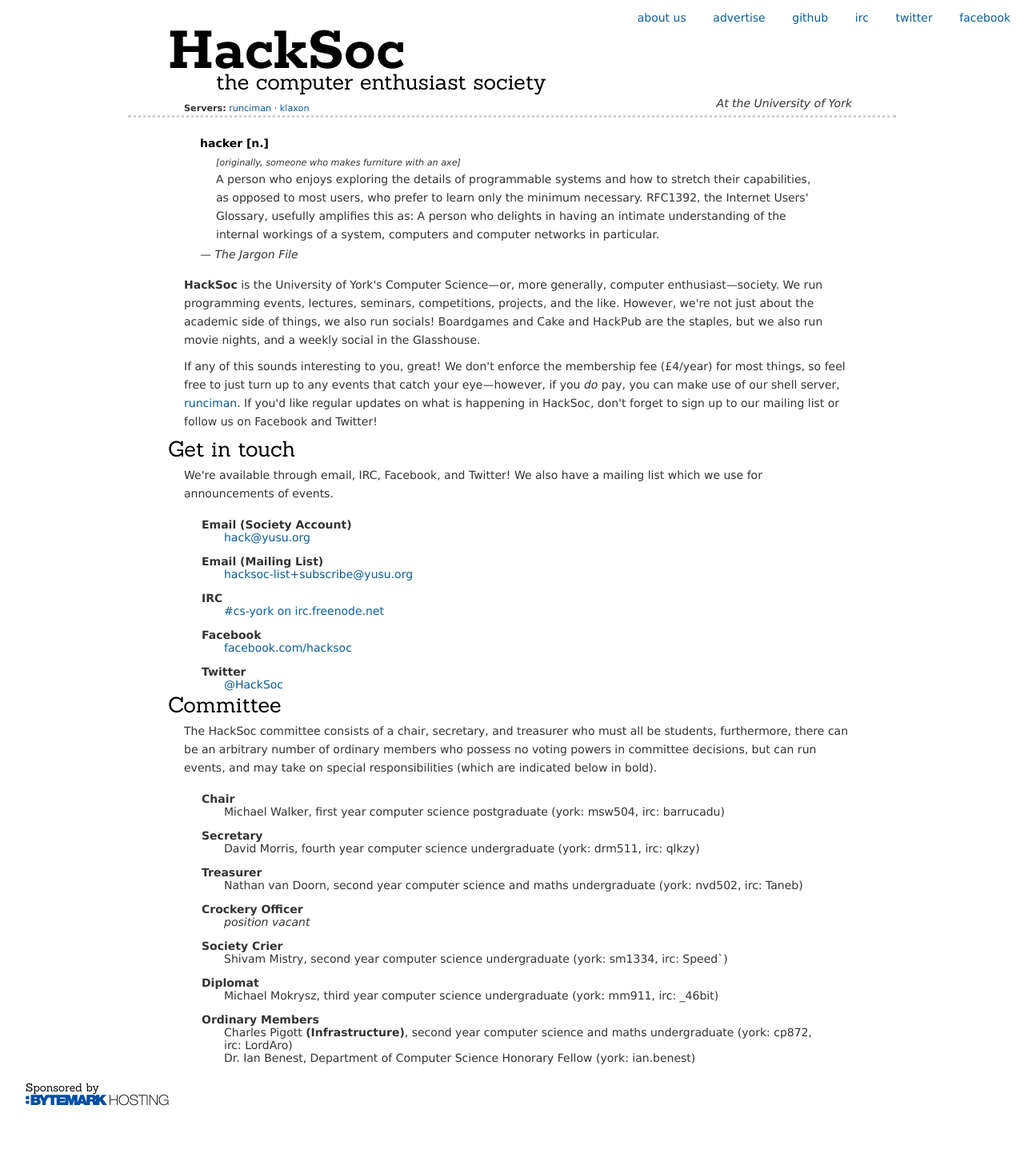
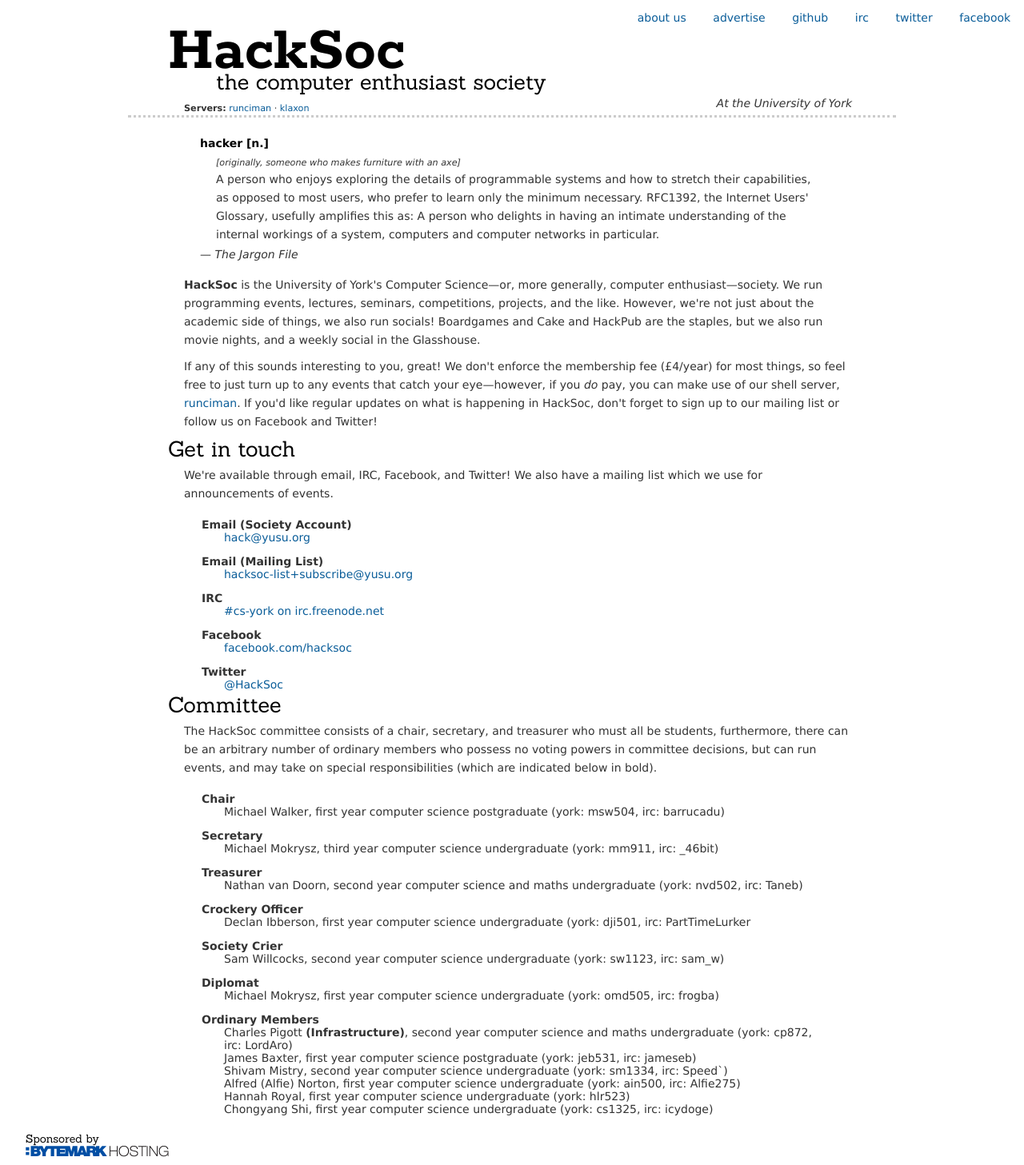
Before and after one commit to HackSoc/hacksoc.org, a Jekyll site: the page built from about.html, in a window 1280 px wide. Shown: the whole page at 80% size. Built offline with Jekyll 4.4.1, drawn with Linux system fonts in a browser that asks for light colours; some web fonts are replaced; before the commit the page ends 1393 px from its top, so only the background shows below that.

```diff
--- a/about.html
+++ b/about.html
@@ -69,28 +69,37 @@ decisions, but can run events, and may take on special responsibilities
   (york: msw504, irc: barrucadu)</dd>
 
   <dt>Secretary</dt>
-  <dd>David Morris, fourth year computer science undergraduate
-  (york: drm511, irc: qlkzy)</dd>
+  <dd>Michael Mokrysz, third year computer science undergraduate
+  (york: mm911, irc: _46bit)</dd>
 
   <dt>Treasurer</dt>
   <dd>Nathan van Doorn, second year computer science and maths
   undergraduate (york: nvd502, irc: Taneb)</dd>
 
   <dt>Crockery Officer</dt>
-  <dd><em>position vacant</em></dd>
+  <dd>Declan Ibberson, first year computer science undergraduate
+  (york: dji501, irc: PartTimeLurker</dd>
 
   <dt>Society Crier</dt>
-  <dd>Shivam Mistry, second year computer science undergraduate
-  (york: sm1334, irc: Speed`)</dd>
+  <dd>Sam Willcocks, second year computer science undergraduate
+  (york: sw1123, irc: sam_w)</dd>
 
   <dt>Diplomat</dt>
-  <dd>Michael Mokrysz, third year computer science undergraduate
-  (york: mm911, irc: _46bit)</dd>
+  <dd>Michael Mokrysz, first year computer science undergraduate
+  (york: omd505, irc: frogba)</dd>
 
   <dt>Ordinary Members</dt>
   <dd>Charles Pigott <strong>(Infrastructure)</strong>, second year
-  computer science and maths undergraduate (york: cp872, irc:
-  LordAro)</dd>
-  <dd>Dr. Ian Benest, Department of Computer Science Honorary Fellow
-  (york: ian.benest)</dd>
+  computer science and maths undergraduate
+  (york: cp872, irc: LordAro)</dd>
+  <dd>James Baxter, first year computer science postgraduate
+  (york: jeb531, irc: jameseb)</dd>
+  <dd>Shivam Mistry, second year computer science undergraduate
+  (york: sm1334, irc: Speed`)</dd>
+  <dd>Alfred (Alfie) Norton, first year computer science undergraduate
+  (york: ain500, irc: Alfie275)</dd>
+  <dd>Hannah Royal, first year computer science undergraduate
+  (york: hlr523)</dd>
+  <dd>Chongyang Shi, first year computer science undergraduate
+  (york: cs1325, irc: icydoge)</dd>
 </dl>
```
Also changed, not shown: _posts/2015-02-26-agm-results.md (added, +28 -0 lines).
